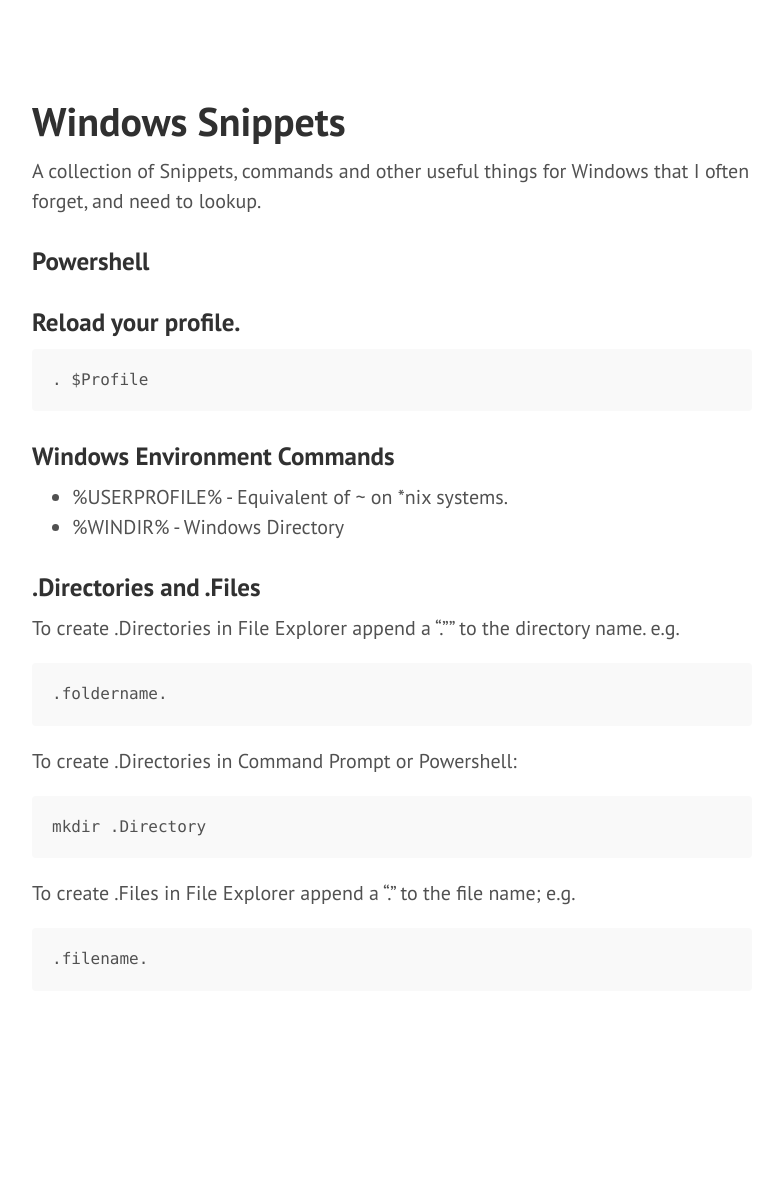
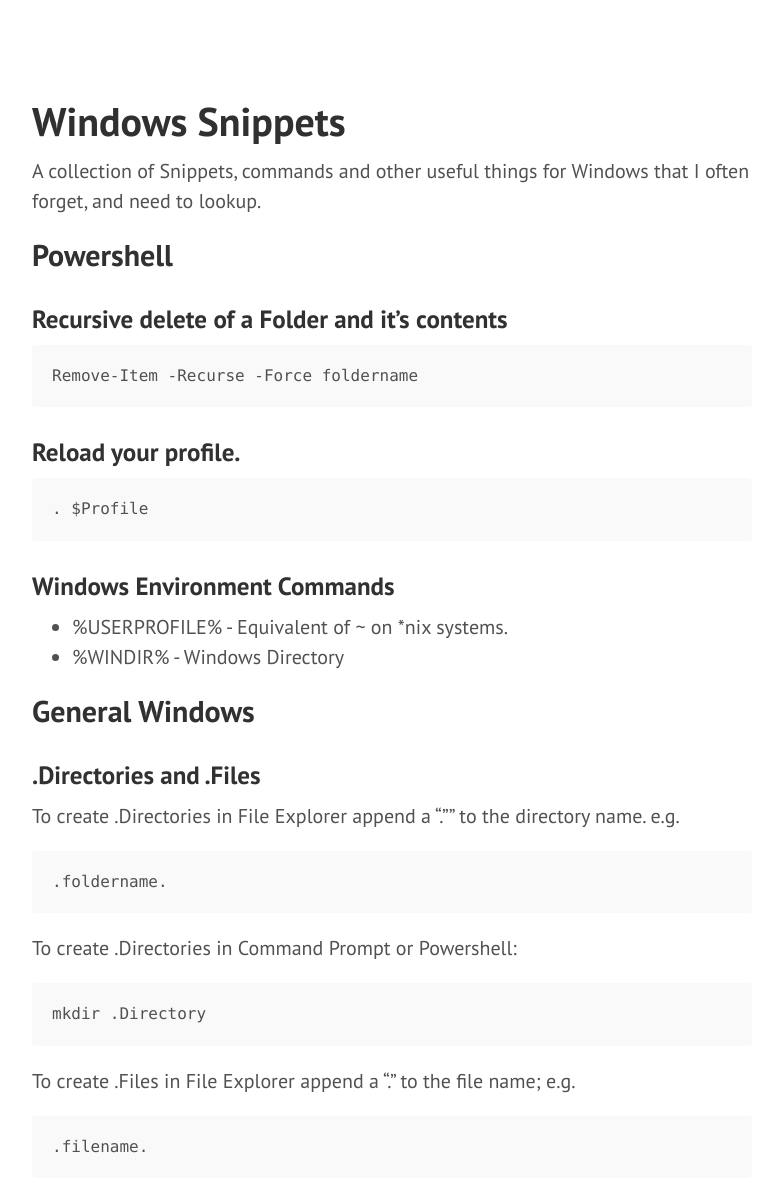
Before and after one commit to JeremyCade/jeremycade.github.io, a Jekyll site: the page built from windows_snippets.md, in a window 1280 px wide, cut to the strip 104-1442 px from the top of the page. Shown: the top 1192 px of the strip, without its empty margins (68-847 px from the left). Built offline with Jekyll 4.4.1, drawn with Linux system fonts in a browser that asks for light colours; Markdown is read by kramdown in place of the engine named in the settings; before the commit the page ends 1255 px from its top, so only the background shows below that.

Commit message:
Remove-Item -Recurse

```diff
--- a/windows_snippets.md
+++ b/windows_snippets.md
@@ -5,7 +5,11 @@
 
 A collection of Snippets, commands and other useful things for Windows that I often forget, and need to lookup.
 
-### Powershell
+## Powershell
+
+### Recursive delete of a Folder and it's contents
+
+    Remove-Item -Recurse -Force foldername
 
 ### Reload your profile.
 
@@ -15,6 +19,8 @@
 
 - %USERPROFILE% - Equivalent of ~ on *nix systems.
 - %WINDIR% - Windows Directory
+
+## General Windows
 
 ### .Directories and .Files
 
```
